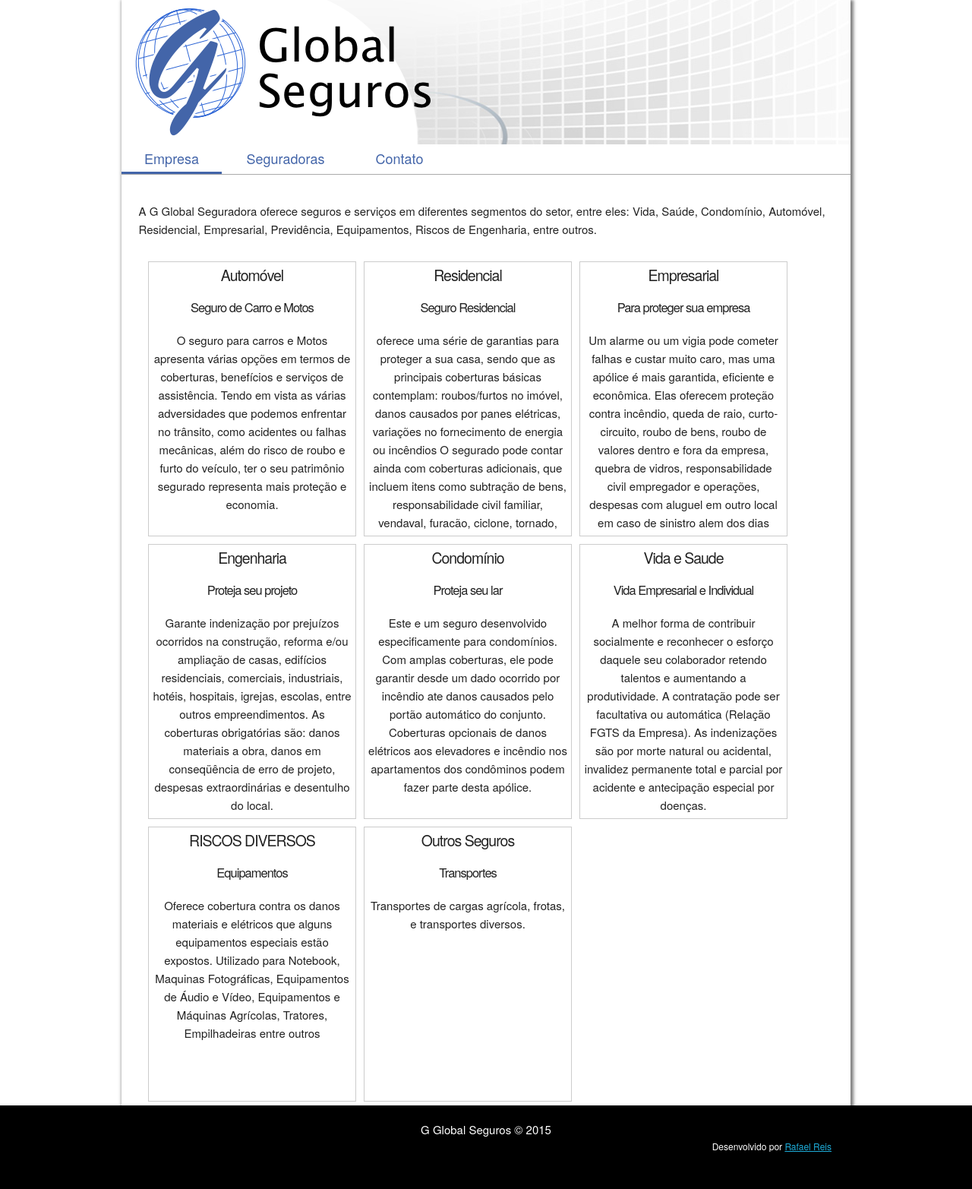
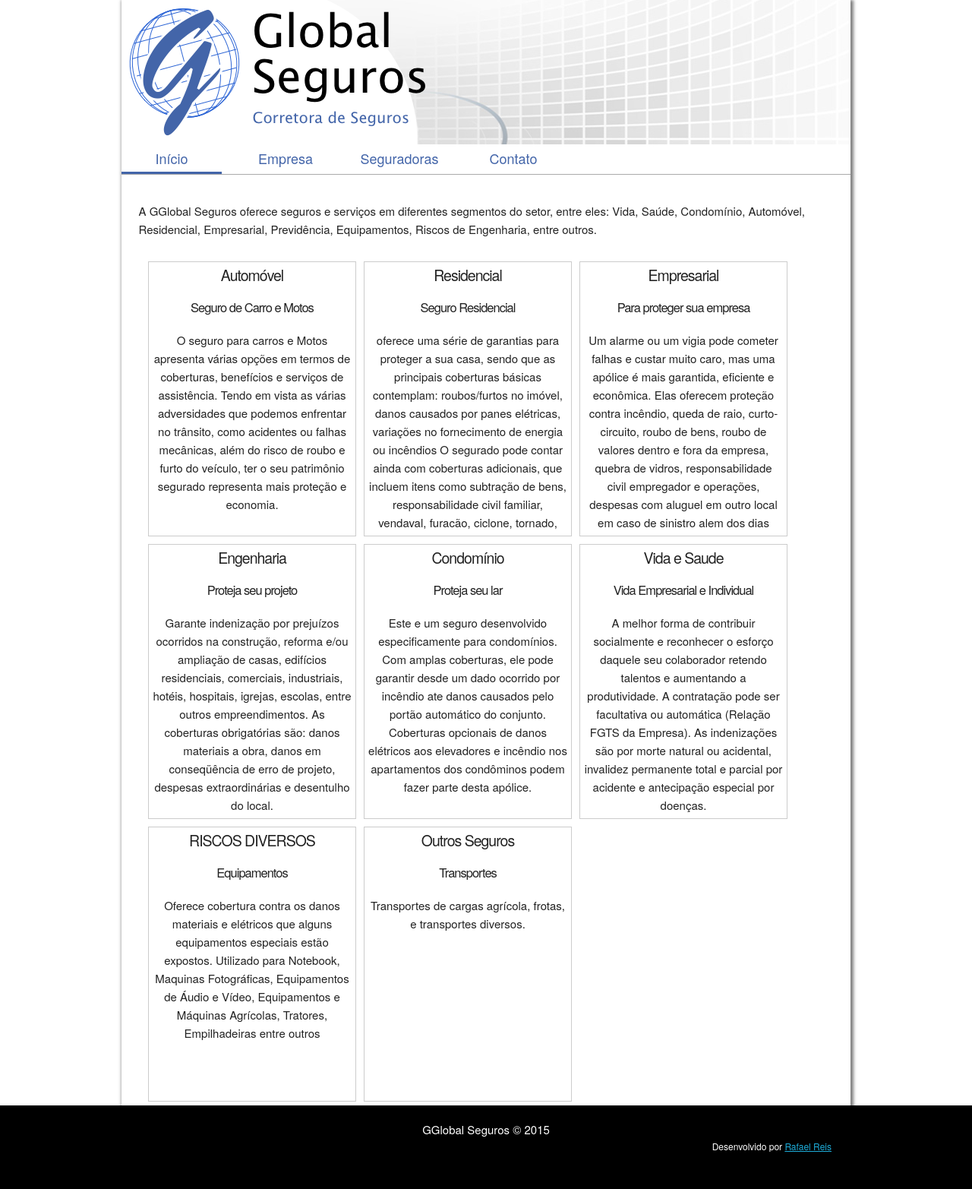
Before and after one commit to orafaelreis/freela-site-gglobalseguros, a PHP site: page / in a window 1280 px wide. Shown: the whole page at 76% size. Run offline with PHP 8.4, Linux system fonts and the light colour scheme.

Commit message:
mudanças

```diff
--- a/css/style.css
+++ b/css/style.css
@@ -17,7 +17,7 @@ min-height: 100%;
 
 
 #topo h1{text-indent: -99999em;margin: 0; padding: 0}
-#topo h1 a{margin: 0;display: block;background: url(../imgs/logo-horizontal-transparente.png) no-repeat center center transparent;width: 425px;
+#topo h1 a{padding-left: 20px; margin: 0;display: block;background: url(../imgs/logo-horizontal-slogan.png) no-repeat center center transparent;width: 390px; height:173px;
   height: 190px;}
 #topo {height: 190px; color: #fff; background-image: url(../imgs/bg-topo.png)}
 
--- a/index.html
+++ b/index.html
@@ -1,7 +1,7 @@
 <!DOCTYPE html>
 <html>
 <head>
-<title>G Global Seguros</title>
+<title>GGlobal Seguros</title>
 
 <meta name="author" content="" />
 <meta name="robots" content="ALL" />
@@ -24,16 +24,17 @@
     </div>
       <nav>
        <ul id="main_menu" class="row">
-         <li class="first one-third column active"><a href="empresa.html">Empresa</a></li>
-         <li class="one-third column "><a href="seguradoras.html">Seguradoras</a></li>
-         <li class="one-third column "><a href="contato.html">Contato</a></li>
+         <li class="first one-fourth column active"><a href="index.html">Início</a></li>
+         <li class="one-fourth column "><a href="empresa.html">Empresa</a></li>
+         <li class="one-fourth column "><a href="seguradoras.html">Seguradoras</a></li>
+         <li class="one-fourth column "><a href="contato.html">Contato</a></li>
        </ul>
        </nav>
    </header>
 
     <div class="content">
       <p>
-        A G Global Seguradora oferece seguros e serviços em diferentes segmentos do setor, entre eles: Vida, Saúde, Condomínio, Automóvel, Residencial,  Empresarial, Previdência, Equipamentos, Riscos de Engenharia, entre outros.
+        A GGlobal Seguros oferece seguros e serviços em diferentes segmentos do setor, entre eles: Vida, Saúde, Condomínio, Automóvel, Residencial,  Empresarial, Previdência, Equipamentos, Riscos de Engenharia, entre outros.
       </p>
 
       <ul class="seguradoras">
@@ -111,7 +112,7 @@
 </div>
 <footer>
   <div class="container">
-      <div>G Global Seguros © 2015</div>
+      <div>GGlobal Seguros © 2015</div>
       <p class="developedby inset_right">Desenvolvido por <a href="http://orafaelreis.com.br" alt="_blank">Rafael Reis</a></p>
   </div>
 </footer>
```
Also changed, not shown: contato.html (+7 -6 lines), empresa.html (+7 -6 lines), seguradoras.html (+6 -5 lines), imgs/logo-horizontal-slogan.png (added).
